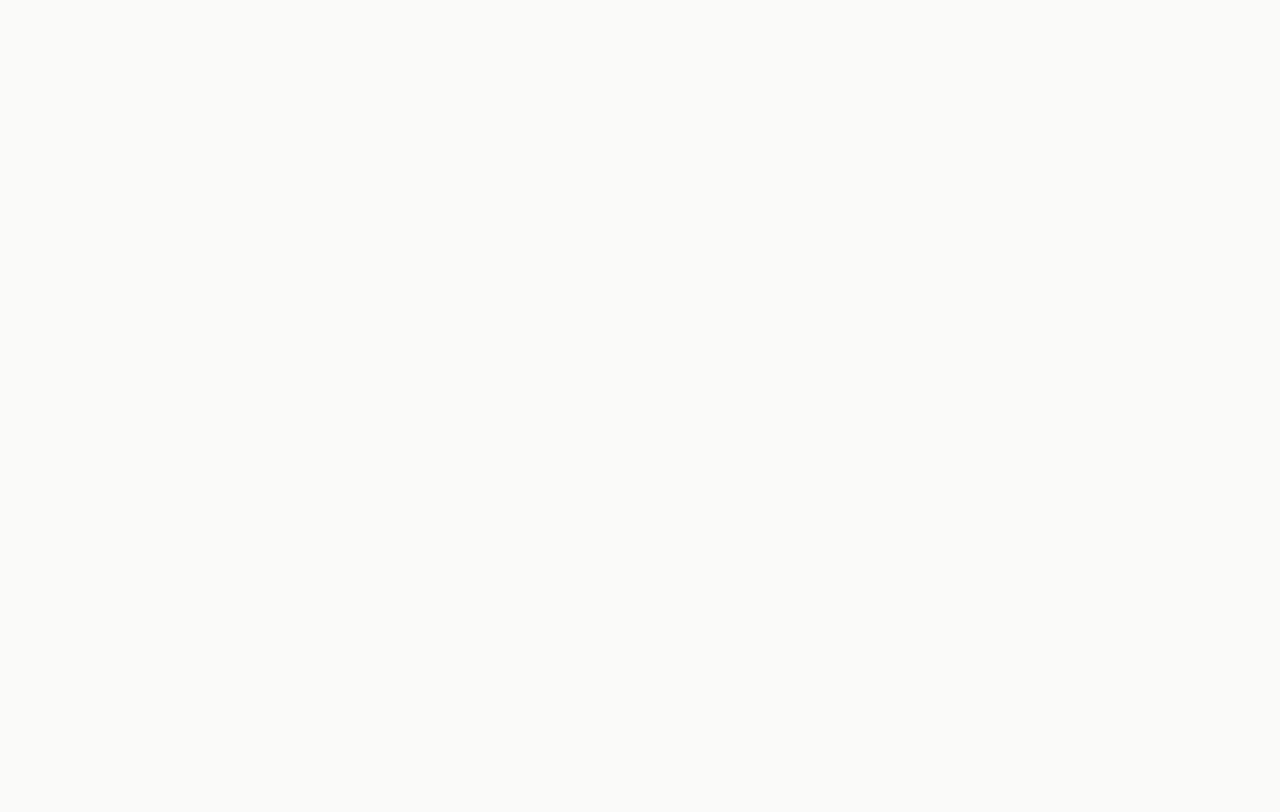
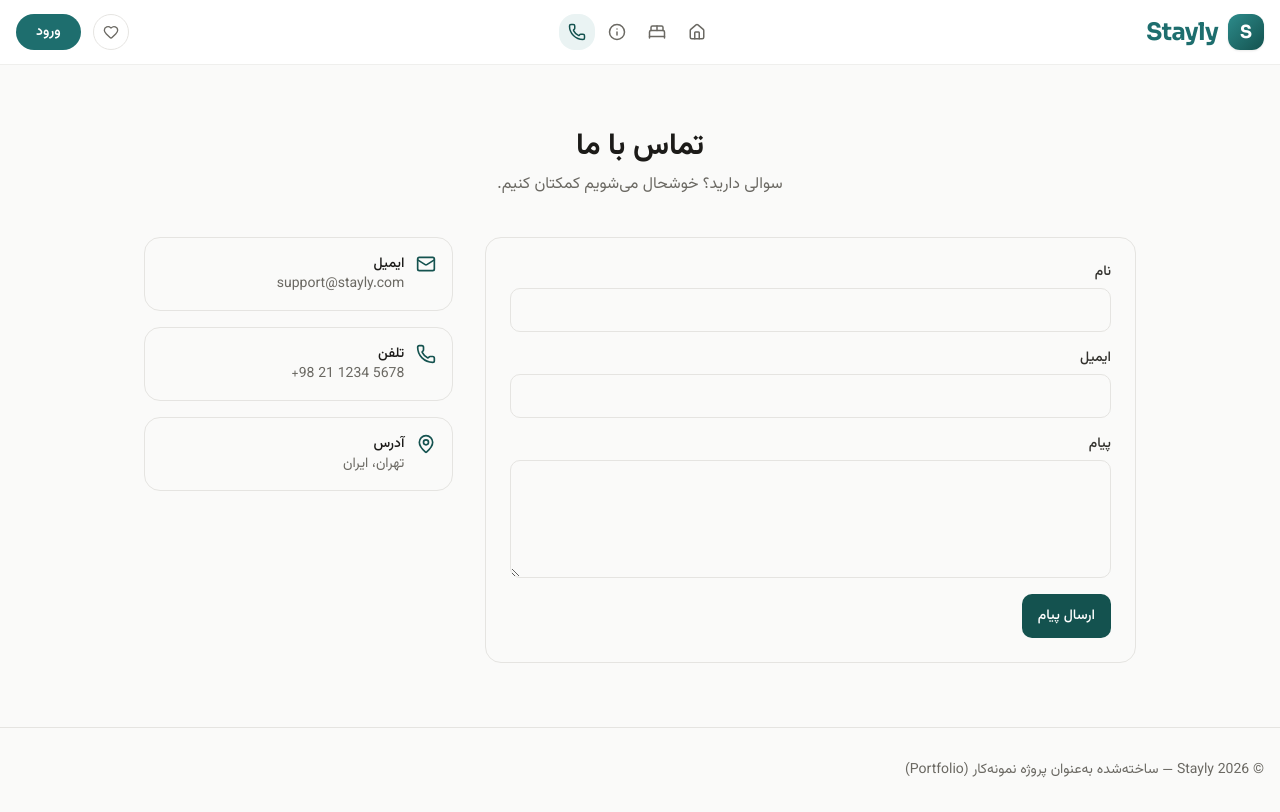
Before and after one commit to mina-gharzi/Stayly, a React (Vite) app: page /contact in a window 1280 px wide. Before the commit this address had no page. Built offline with nearby package versions, Linux system fonts and the light colour scheme.

Commit message:
fix: add about us page and contact us

```diff
--- a/src/App.tsx
+++ b/src/App.tsx
@@ -1,27 +1,66 @@
 // src/App.tsx
-import { BrowserRouter, Routes, Route } from 'react-router-dom'
-import { QueryClient, QueryClientProvider } from '@tanstack/react-query'
-import { Layout } from '@/components/layout/Layout'
-import { ProtectedRoute } from '@/components/auth/ProtectedRoute'
-import { Home } from '@/pages/Home'
-import { Hotels } from '@/pages/Hotels'
-import { HotelDetails } from '@/pages/HotelDetails'
-import { Booking } from '@/pages/Booking'
-import { Checkout } from '@/pages/Checkout'
-import { Confirmation } from '@/pages/Confirmation'
-import { Login } from '@/pages/Login'
-import { Register } from '@/pages/Register'
-import { MyBookings } from '@/pages/MyBookings'
-import { BookingDetails } from '@/pages/BookingDetails'
-import { Favorites } from '@/pages/Favorites'
-import { Profile } from '@/pages/Profile'
+import { Suspense, lazy } from "react";
+import { BrowserRouter, Routes, Route } from "react-router-dom";
+import { QueryClient, QueryClientProvider } from "@tanstack/react-query";
+import { Layout } from "@/components/layout/Layout";
+import { ProtectedRoute } from "@/components/auth/ProtectedRoute";
+import { Home } from "@/pages/Home";
 
-const queryClient = new QueryClient()
+const Hotels = lazy(() =>
+  import("@/pages/Hotels").then((m) => ({ default: m.Hotels })),
+);
+const HotelDetails = lazy(() =>
+  import("@/pages/HotelDetails").then((m) => ({ default: m.HotelDetails })),
+);
+const Booking = lazy(() =>
+  import("@/pages/Booking").then((m) => ({ default: m.Booking })),
+);
+const Checkout = lazy(() =>
+  import("@/pages/Checkout").then((m) => ({ default: m.Checkout })),
+);
+const Confirmation = lazy(() =>
+  import("@/pages/Confirmation").then((m) => ({ default: m.Confirmation })),
+);
+const Login = lazy(() =>
+  import("@/pages/Login").then((m) => ({ default: m.Login })),
+);
+const Register = lazy(() =>
+  import("@/pages/Register").then((m) => ({ default: m.Register })),
+);
+const MyBookings = lazy(() =>
+  import("@/pages/MyBookings").then((m) => ({ default: m.MyBookings })),
+);
+const BookingDetails = lazy(() =>
+  import("@/pages/BookingDetails").then((m) => ({ default: m.BookingDetails })),
+);
+const Favorites = lazy(() =>
+  import("@/pages/Favorites").then((m) => ({ default: m.Favorites })),
+);
+const Profile = lazy(() =>
+  import("@/pages/Profile").then((m) => ({ default: m.Profile })),
+);
+const About = lazy(() =>
+  import("@/pages/About").then((m) => ({ default: m.About })),
+);
+const Contact = lazy(() =>
+  import("@/pages/Contact").then((m) => ({ default: m.Contact })),
+);
+
+const queryClient = new QueryClient();
+
+function PageLoading() {
+  return (
+    <div className="flex min-h-[50vh] items-center justify-center text-sm text-neutral-500">
+      در حال بارگذاری...
+    </div>
+  );
+}
 
 export default function App() {
   return (
     <QueryClientProvider client={queryClient}>
       <BrowserRouter>
+        <Suspense fallback={<PageLoading />}>
           <Routes>
             <Route element={<Layout />}>
               <Route path="/" element={<Home />} />
@@ -29,19 +68,28 @@ export default function App() {
               <Route path="/hotels/:hotelId" element={<HotelDetails />} />
               <Route path="/booking/:hotelId" element={<Booking />} />
               <Route path="/checkout" element={<Checkout />} />
-            <Route path="/confirmation/:bookingId" element={<Confirmation />} />
+              <Route
+                path="/confirmation/:bookingId"
+                element={<Confirmation />}
+              />
               <Route path="/login" element={<Login />} />
               <Route path="/register" element={<Register />} />
+              <Route path="/about" element={<About />} />
+              <Route path="/contact" element={<Contact />} />
 
               <Route element={<ProtectedRoute />}>
                 <Route path="/my-bookings" element={<MyBookings />} />
-              <Route path="/my-bookings/:bookingId" element={<BookingDetails />} />
+                <Route
+                  path="/my-bookings/:bookingId"
+                  element={<BookingDetails />}
+                />
                 <Route path="/profile" element={<Profile />} />
                 <Route path="/favorites" element={<Favorites />} />
               </Route>
             </Route>
           </Routes>
+        </Suspense>
       </BrowserRouter>
     </QueryClientProvider>
-  )
+  );
 }
--- a/src/components/hotel/HotelFilters.tsx
+++ b/src/components/hotel/HotelFilters.tsx
@@ -8,7 +8,6 @@ import {
   MapPin,
   Sparkles,
   ChevronDown,
-  SlidersHorizontal,
   RotateCcw,
   type LucideIcon,
 } from "lucide-react";
--- /dev/null
+++ b/src/pages/About/index.tsx
@@ -0,0 +1,50 @@
+// src/pages/About/index.tsx
+import { Globe2, ShieldCheck, HeartHandshake } from 'lucide-react'
+import { hotels } from '@/data/hotels'
+import { cities } from '@/data/cities'
+import { reviews } from '@/data/reviews'
+
+export function About() {
+  const stats = [
+    { label: 'اقامتگاه', value: hotels.length },
+    { label: 'مقصد', value: cities.length },
+    { label: 'نظر ثبت‌شده', value: reviews.length },
+  ]
+
+  const values = [
+    { icon: Globe2, title: 'مقصدهای منتخب', desc: 'اقامتگاه‌هایی که با دقت و بر اساس کیفیت واقعی انتخاب شده‌اند.' },
+    { icon: ShieldCheck, title: 'رزرو مطمئن', desc: 'فرآیند شفاف رزرو و پرداخت، بدون هزینه‌های پنهان.' },
+    { icon: HeartHandshake, title: 'پشتیبانی همیشگی', desc: 'تیم پشتیبانی برای کمک به شما در هر مرحله از سفر.' },
+  ]
+
+  return (
+    <div className="mx-auto max-w-5xl px-4 py-16">
+      <div className="text-center">
+        <h1 className="text-3xl font-bold text-neutral-900">درباره Stayly</h1>
+        <p className="mx-auto mt-3 max-w-2xl text-neutral-600">
+          Stayly یک پلتفرم رزرو هتل است که به شما کمک می‌کند بهترین اقامتگاه‌ها را در مقصدهای محبوب پیدا کنید،
+          مقایسه کنید و با اطمینان رزرو کنید.
+        </p>
+      </div>
+
+      <div className="mt-10 grid grid-cols-3 gap-4 rounded-lg border border-neutral-200 p-6 text-center">
+        {stats.map((stat) => (
+          <div key={stat.label}>
+            <p className="tabular-nums text-3xl font-bold text-primary-700">{stat.value}+</p>
+            <p className="mt-1 text-sm text-neutral-600">{stat.label}</p>
+          </div>
+        ))}
+      </div>
+
+      <div className="mt-12 grid grid-cols-1 gap-6 sm:grid-cols-3">
+        {values.map((item) => (
+          <div key={item.title} className="rounded-lg border border-neutral-200 p-6 text-center">
+            <item.icon className="mx-auto h-8 w-8 text-primary-700" aria-hidden />
+            <p className="mt-3 font-semibold text-neutral-900">{item.title}</p>
+            <p className="mt-1 text-sm text-neutral-600">{item.desc}</p>
+          </div>
+        ))}
+      </div>
+    </div>
+  )
+}
--- /dev/null
+++ b/src/pages/Contact/index.tsx
@@ -0,0 +1,71 @@
+// src/pages/Contact/index.tsx
+import { useForm } from 'react-hook-form'
+import { zodResolver } from '@hookform/resolvers/zod'
+import { Mail, Phone, MapPin } from 'lucide-react'
+import { contactSchema, type ContactFormValues } from '@/schemas/contact'
+import { Input } from '@/components/ui/Input'
+import { Button } from '@/components/ui/Button'
+import { useToastStore } from '@/store/toastStore'
+
+export function Contact() {
+  const showToast = useToastStore((s) => s.show)
+  const { register, handleSubmit, reset, formState: { errors, isSubmitting } } = useForm<ContactFormValues>({
+    resolver: zodResolver(contactSchema),
+  })
+
+  async function onSubmit(values: ContactFormValues) {
+    await new Promise((resolve) => setTimeout(resolve, 600)) // شبیه‌سازی ارسال
+    showToast('پیام شما با موفقیت ارسال شد', 'success')
+    reset()
+  }
+
+  return (
+    <div className="mx-auto max-w-5xl px-4 py-16">
+      <div className="text-center">
+        <h1 className="text-3xl font-bold text-neutral-900">تماس با ما</h1>
+        <p className="mt-2 text-neutral-600">سوالی دارید؟ خوشحال می‌شویم کمکتان کنیم.</p>
+      </div>
+
+      <div className="mt-10 grid grid-cols-1 gap-8 lg:grid-cols-3">
+        <form onSubmit={handleSubmit(onSubmit)} className="flex flex-col gap-4 rounded-lg border border-neutral-200 p-6 lg:col-span-2">
+          <Input label="نام" {...register('name')} error={errors.name?.message} />
+          <Input label="ایمیل" type="email" className="ltr-content" {...register('email')} error={errors.email?.message} />
+          <div className="flex flex-col gap-1.5">
+            <label className="text-sm font-medium text-neutral-800">پیام</label>
+            <textarea
+              {...register('message')}
+              rows={5}
+              className="rounded-md border border-neutral-200 px-3 py-2 text-sm focus:outline-none focus:ring-2 focus:ring-primary-500"
+            />
+            {errors.message && <p className="text-xs text-error-500">{errors.message.message}</p>}
+          </div>
+          <Button type="submit" isLoading={isSubmitting} className="w-fit">ارسال پیام</Button>
+        </form>
+
+        <div className="flex flex-col gap-4">
+          <div className="flex items-start gap-3 rounded-lg border border-neutral-200 p-4">
+            <Mail className="h-5 w-5 shrink-0 text-primary-700" aria-hidden />
+            <div>
+              <p className="text-sm font-medium text-neutral-900">ایمیل</p>
+              <p className="ltr-content text-sm text-neutral-600">support@stayly.com</p>
+            </div>
+          </div>
+          <div className="flex items-start gap-3 rounded-lg border border-neutral-200 p-4">
+            <Phone className="h-5 w-5 shrink-0 text-primary-700" aria-hidden />
+            <div>
+              <p className="text-sm font-medium text-neutral-900">تلفن</p>
+              <p className="ltr-content text-sm text-neutral-600">+98 21 1234 5678</p>
+            </div>
+          </div>
+          <div className="flex items-start gap-3 rounded-lg border border-neutral-200 p-4">
+            <MapPin className="h-5 w-5 shrink-0 text-primary-700" aria-hidden />
+            <div>
+              <p className="text-sm font-medium text-neutral-900">آدرس</p>
+              <p className="text-sm text-neutral-600">تهران، ایران</p>
+            </div>
+          </div>
+        </div>
+      </div>
+    </div>
+  )
+}
--- /dev/null
+++ b/src/schemas/contact.ts
@@ -0,0 +1,9 @@
+// src/schemas/contact.ts
+import { z } from 'zod'
+
+export const contactSchema = z.object({
+  name: z.string().min(1, 'نام الزامی است'),
+  email: z.string().min(1, 'ایمیل الزامی است').email('ایمیل معتبر نیست'),
+  message: z.string().min(10, 'پیام باید حداقل ۱۰ کاراکتر باشد'),
+})
+export type ContactFormValues = z.infer<typeof contactSchema>
```
Lines whose indentation alone changed are shown as unchanged.
